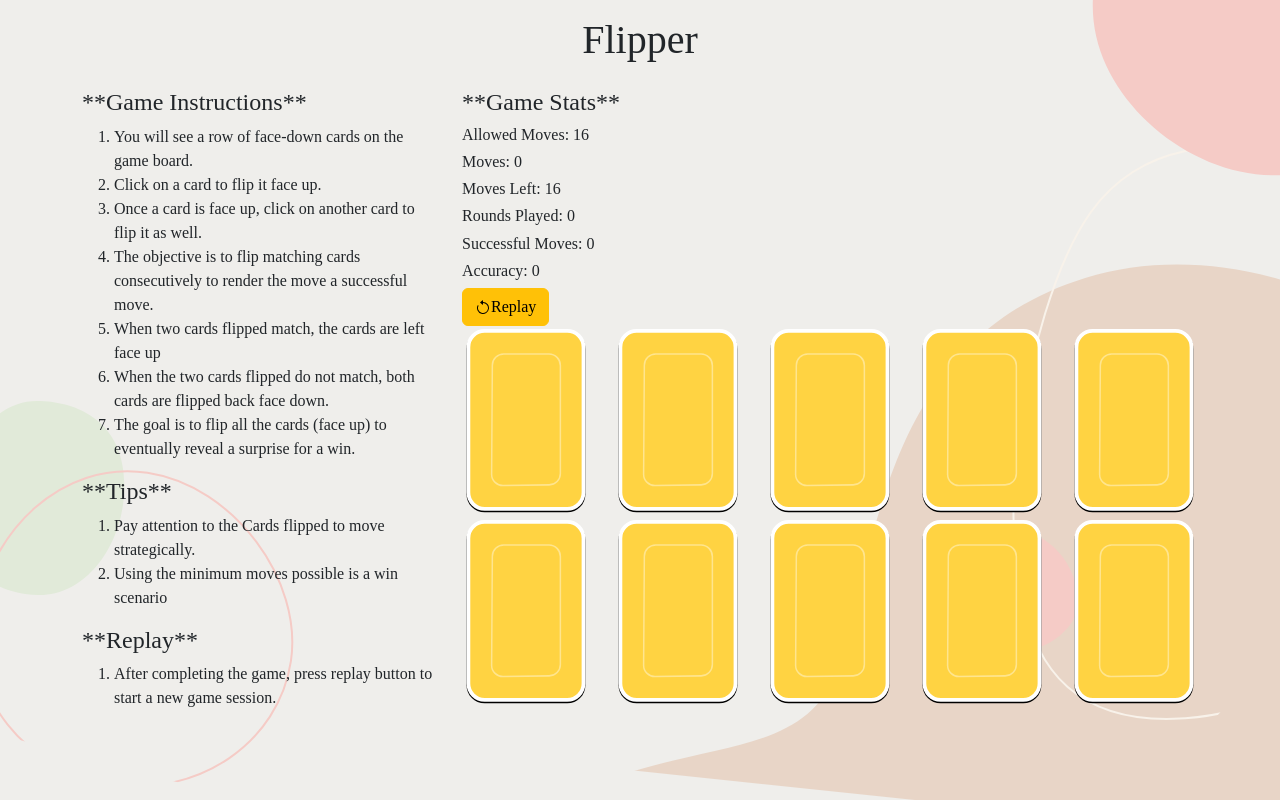
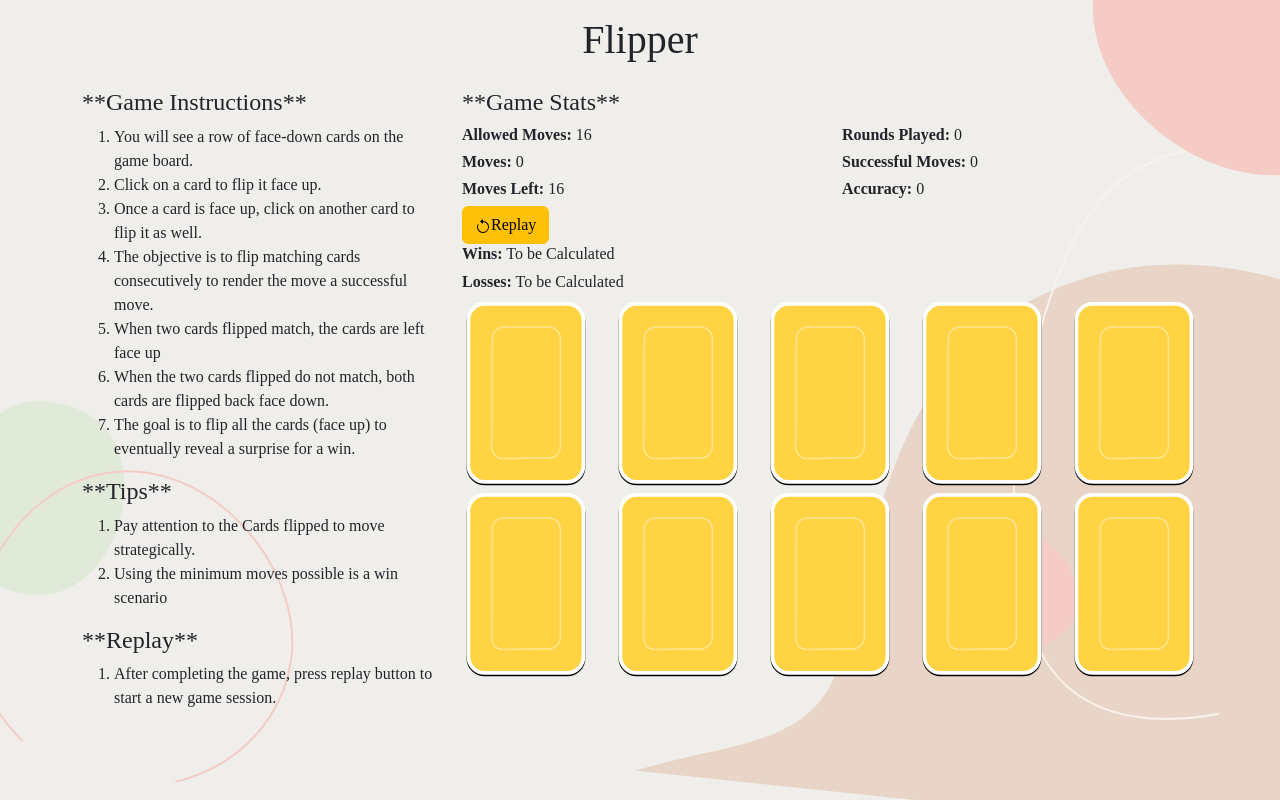
Before and after one commit to laualuoch/memora-game, a React (Create React App) app: page / in a window 1280 px wide. Built offline with nearby package versions, Linux system fonts and the light colour scheme; a web font is replaced by a local one.

Commit message:
update action bar items

```diff
--- a/src/App.js
+++ b/src/App.js
@@ -157,13 +157,29 @@ const FlipCardGame = () => {
     const accuracy = calculateAccuracy();
     return (
       <>
+        <div className="row justify-content-center">
+          <div className="col-6">
             <Display countItem = "Allowed Moves" count={maxMoves} />
             <Display countItem = "Moves" count={moves}/>
             <Display countItem = "Moves Left" count={maxMoves - moves}/>
+          </div>
+
+          <div className="col-6">
             <Display countItem = "Rounds Played" count={gamesPlayed} />
             <Display countItem = "Successful Moves" count={ successfulMoves }/>
             <Display countItem = "Accuracy" count={ accuracy }/>
+          </div>
+        </div>
+
+        <div className="action-container">
+          <div className="">
             <Button />
+            <>
+              <Display countItem="Wins" count="To be Calculated"/>
+              <Display countItem="Losses" count="To be Calculated"/>
+            </>
+          </div>
+        </div>
       </>
     )
   }
@@ -182,7 +198,7 @@ const FlipCardGame = () => {
   const Display = ({countItem, count}) => {
     return (
       <div>
-        <h6>{countItem}: {count}</h6>
+        <h6><b>{countItem}:</b> {count}</h6>
       </div>
     )
   }
```
Lines whose indentation alone changed are shown as unchanged.
